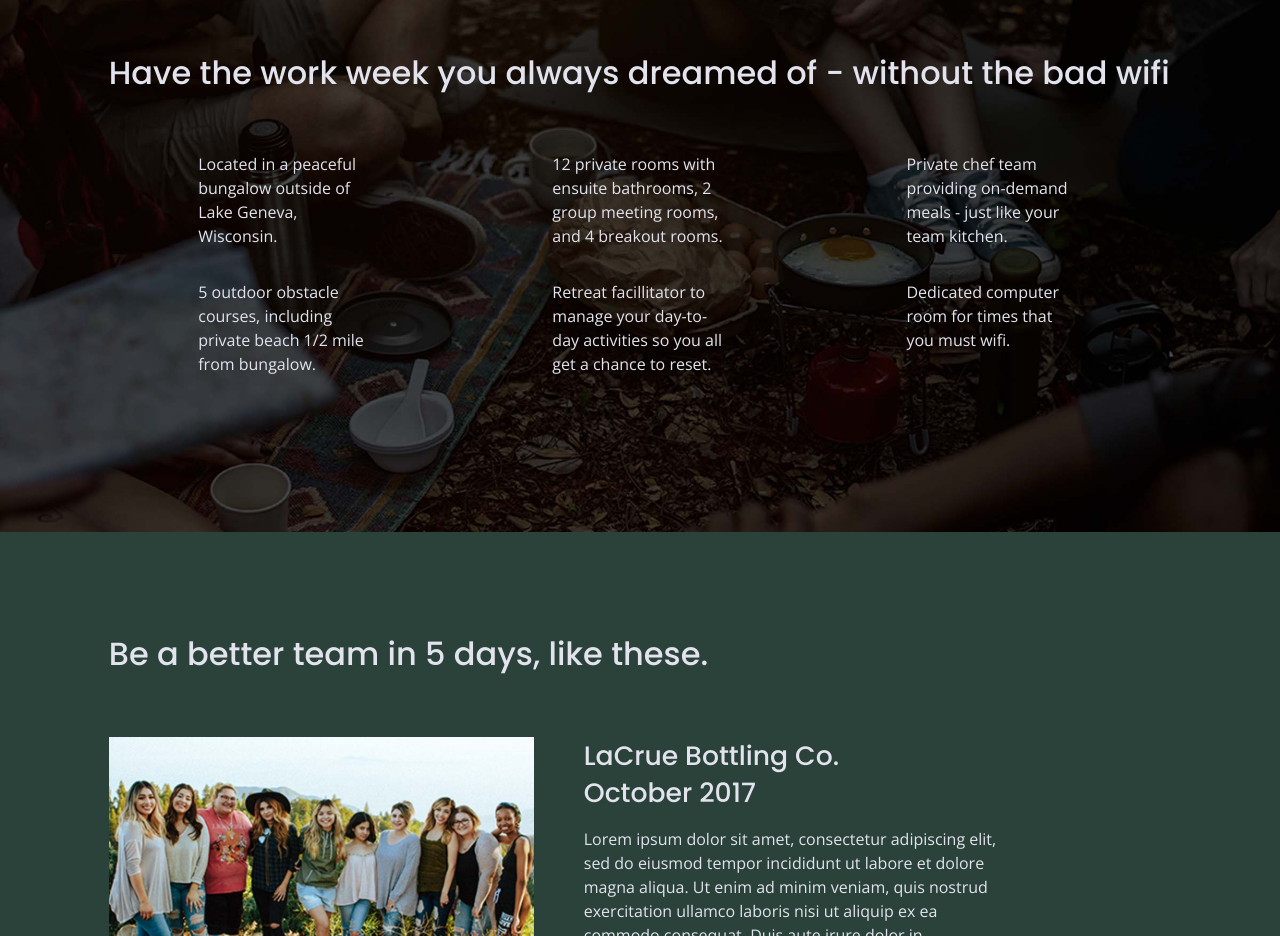
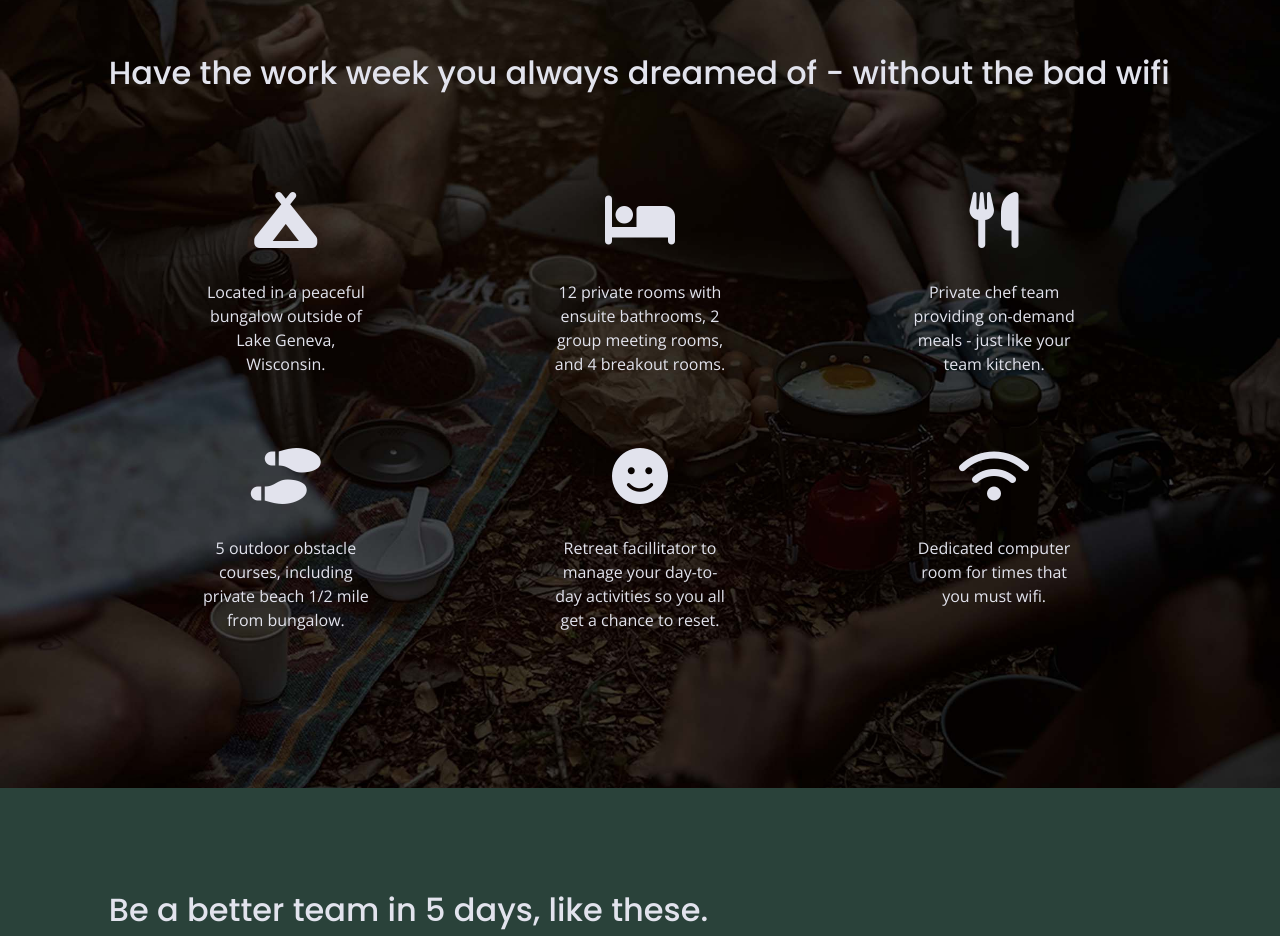
Before and after one commit to atvanek/unplugged, a website: page index.html in a window 1280 px wide. Shown: the part 996-1932 px from the top of the page. Drawn offline with nearby package versions, Linux system fonts and the light colour scheme.

Commit message:
Text icons

```diff
--- a/css/main.css
+++ b/css/main.css
@@ -334,6 +334,14 @@ address {
     padding: 50px 0;
   }
 
+  .features i {
+    padding-bottom: 40px;
+    font-size: 3.5em;
+}
+
+
+
+
   section.features{
     background-image: url('../img/feature-bg.jpg');
     background-size: cover;
@@ -342,7 +350,10 @@ address {
   }
 
 
+  .fontawesome-icon {
+    text-align:center;
 
+  }
 
 
 
@@ -361,6 +372,7 @@ address {
   }
 
   .features-item-description{
+    text-align: center;
 
   }
 
@@ -651,15 +663,29 @@ figure, .review-text {
 
         }
 
-    article{
+    .features article{
       display: flex;
-      flex-flow: row nowrap;
+      flex-flow: column nowrap;
     }
 
       .feature-items article {
         flex-basis: 30%;
         padding: 0 60px;
 
+      }
+
+      article{
+        display: flex;
+
+      }
+
+      .reviews article{
+        flex-flow: row wrap;
+      }
+
+      .features i{
+
+        padding: 40px 0 0 0;
       }
 
       footer .content-wrapper {
@@ -670,7 +696,7 @@ figure, .review-text {
       }
 
       figure{
-        width: 50%;
+        width: 40%;
       }
 
 
@@ -825,10 +851,13 @@ figure, .review-text {
 
   }
 
+
+
   .feature-items{
     justify-content: space-around;
     padding: 40px 0;
   }
+
 
   .feature-items article {
     flex-basis: 16.5%;
--- a/index.html
+++ b/index.html
@@ -15,6 +15,8 @@
   <link rel="manifest" href="../site.webmanifest">
   <link rel="apple-touch-icon" href="../icon.png">
   <!-- Place favicon.ico in the root directory -->
+
+  <script src="https://kit.fontawesome.com/85505640d4.js" crossorigin="anonymous"></script>
 
   <link href="https://fonts.googleapis.com/css?family=Open+Sans:400,700|Poppins:500,700" rel="stylesheet">
 
@@ -71,27 +73,45 @@
             <h2>Have the work week you always dreamed of - without the bad wifi</h2>
             <div class="feature-items">
               <article>
-                <p class="fontawesome-icon"></p>
+                <p class="fontawesome-icon">
+                  <i class="fas fa-campground">
+                    </i>
+                </p>
                 <p class="features-item-description">Located in a peaceful bungalow outside of Lake Geneva, Wisconsin.</p>
               </article>
               <article>
-                <p class="fontawesome-icon"></p>
+                <p class="fontawesome-icon">
+                  <i class="fas fa-bed">
+                  </i>
+                </p>
                 <p class="features-item-description">12 private rooms with ensuite bathrooms, 2 group meeting rooms, and 4 breakout rooms.</p>
               </article>
               <article>
-                <p class="fontawesome-icon"></p>
+                <p class="fontawesome-icon">
+                  <i class="fas fa-utensils">
+                  </i>
+                </p>
                 <p class="features-item-description">Private chef team providing on-demand meals - just like your team kitchen.</p>
               </article>
               <article>
-                <p class="fontawesome-icon"></p>
+                <p class="fontawesome-icon">
+                  <i class="fas fa-shoe-prints">
+                  </i>
+                </p>
                 <p class="features-item-description">5 outdoor obstacle courses, including private beach 1/2 mile from bungalow.</p>
               </article>
               <article>
-                <p class="fontawesome-icon"></p>
+                <p class="fontawesome-icon">
+                  <i class="fas fa-smile">
+                  </i>
+                </p>
                 <p class="features-item-description">Retreat facillitator to manage your day-to-day activities so you all get a chance to reset.</p>
               </article>
               <article>
-                <p class="fontawesome-icon"></p>
+                <p class="fontawesome-icon">
+                  <i class="fas fa-wifi">
+                  </i>
+                </p>
                 <p class="features-item-description">Dedicated computer room for times that you must wifi.</p>
             </article>
           </div>
```
